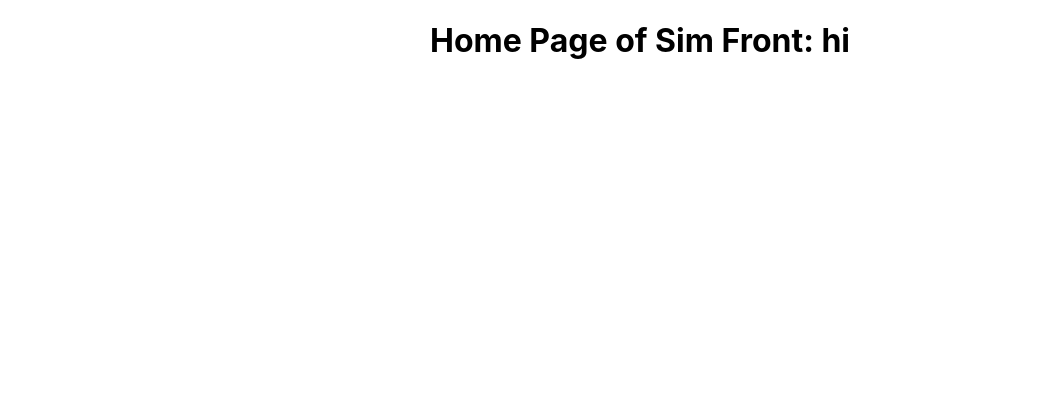
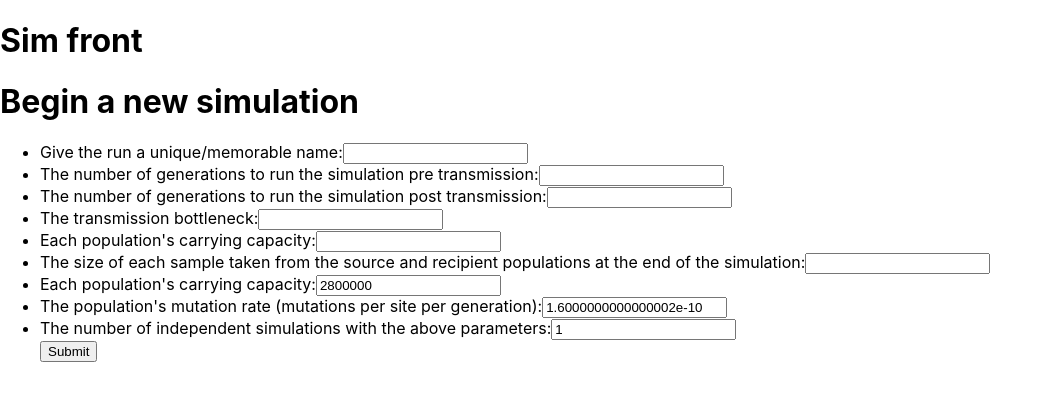
Before and after one commit to colinvwood/sim-front, a React (Create React App) app: page /sim in a window 1280 px wide. Shown: the top 400 px of the page, without its empty margins (0-1052 px from the left). Built offline with nearby package versions, Linux system fonts and the light colour scheme.

Commit message:
vpn and simulation forms

```diff
--- a/package.json
+++ b/package.json
@@ -9,6 +9,7 @@
     "express": "^4.18.1",
     "react": "^18.2.0",
     "react-dom": "^18.2.0",
+    "react-router-dom": "^6.3.0",
     "react-scripts": "5.0.1",
     "sqlite3": "^5.0.11",
     "web-vitals": "^2.1.4"
--- a/src/App.js
+++ b/src/App.js
@@ -1,14 +1,23 @@
-import { BrowserRouter as Router, Link } from 'react-router-dom';
-import './App.css';
+import { Link, Routes, Route } from "react-router-dom";
 
 import Home from './components/home.component';
+import Sim from './components/sim/sim.component';
+import Data from './components/data/data.component';
 
-function App() {
+export default function App() {
   return (
-    <div className="App">
-      <Home hi={"hi"}/>
+    <div>
+      <h1>Sim front</h1>
+
+      <Routes>
+        <Route path="/" element={ <Home /> } />
+        <Route path="/sim" element={ <Sim /> } />
+        <Route path="/data" element={ <Data /> } />
+      </Routes>
+
+
+
+
     </div>
   );
 }
-
-export default App;
--- /dev/null
+++ b/src/components/data/data.component.jsx
@@ -0,0 +1,70 @@
+import './data.styles.css';
+
+import { useState, useEffect } from 'react';
+
+const Data = (props) => {
+
+  const [formValues, setFormValues] = useState({});
+
+  return(
+
+    <form onSubmit={handleSubmit}>
+      <label htmlFor="username">
+        Username:
+      </label>
+      <input
+        type="text"
+        name="username"
+        value={formValues['username'] ? formValues['username'] : ''}
+        onChange={handleInputChange}
+        required
+      />
+
+      <label htmlFor="password">
+        Password:
+      </label>
+      <input
+        type="password"
+        name="password"
+        value={formValues['password'] ? formValues['password'] : ''}
+        onChange={handleInputChange}
+        required
+      />
+
+      <label htmlFor="twoFactor">
+        Two factor authentication (6-digit code or push):
+      </label>
+      <input
+        type="text"
+        name="twoFactor"
+        value={formValues['twoFactor'] ? formValues['twoFactor'] : ''}
+        onChange={handleInputChange}
+        required
+      />
+
+      <input type="submit" value="submit" />
+    </form>
+  )
+
+  async function handleSubmit(event) {
+    event.preventDefault();
+    const response = await fetch('https://www.colinwood.dev/express/login', {
+      method: 'POST',
+      body: JSON.stringify(formValues),
+      headers: {
+        'Content-Type': 'application/json'
+      },
+    });
+
+    // handle errors
+  }
+
+  async function handleInputChange(event) {
+    event.preventDefault();
+    setFormValues({ ...formValues, [event.target.name]: event.target.value });
+  }
+
+
+}
+
+export default Data;
--- a/src/components/home.component.js
+++ b/src/components/home.component.js
@@ -1,9 +1,19 @@
-import { Component } from 'react';
+import { Routes, Route, Link } from 'react-router-dom';
 
 const Home = (props) => {
-    return (
-        <h1>Home Page of Sim Front: {props.hi}</h1>
-    )
+  return (
+    <div>
+      <h1>Home Page of Sim Front: {props.hi}</h1>
+
+      <Link to="/sim">
+        Start a new simulation
+      </Link>
+      <Link to="/data">
+        Retrieve a simulation's data
+      </Link>
+    </div>
+
+  )
 
 }
 
--- /dev/null
+++ b/src/components/sim/sim-form.component.jsx
@@ -0,0 +1,165 @@
+import './sim-form.styles.css';
+
+import { useState, useEffect } from 'react';
+
+const SimForm = (props) => {
+
+  const [formValues, setFormValues] = useState({
+    'mutationRate': 1.6 * 10 ** -10,
+    'genomeSize': 2800000,
+    'repetitions': 1
+  });
+
+  useEffect(() => {
+    console.log(formValues);
+  }, [formValues]);
+
+  return (
+    <form onSubmit={handleSubmit}>
+      <ul>
+        <li>
+          <label htmlFor="name">
+            Give the run a unique/memorable name:
+          </label>
+          <input
+            type="text"
+            name="name"
+            value={formValues['name'] ? formValues['name'] : ''}
+            onChange={handleInputChange}
+            required
+          />
+        </li>
+
+        <li>
+          <label htmlFor="srcGen">
+            The number of generations to run the simulation pre transmission:
+          </label>
+          <input
+            type="number"
+            name="srcGen"
+            value={formValues['srcGen'] ? formValues['srcGen'] : ''}
+            onChange={handleInputChange}
+            required
+          />
+        </li>
+
+        <li>
+          <label htmlFor="recGen">
+            The number of generations to run the simulation post transmission:
+          </label>
+          <input
+            type="number"
+            name="recGen"
+            value={formValues['recGen'] ? formValues['recGen'] : ''}
+            onChange={handleInputChange}
+            required
+          />
+        </li>
+
+        <li>
+          <label htmlFor="bottleneck">
+            The transmission bottleneck:
+          </label>
+          <input
+            type="number"
+            name="bottleneck"
+            value={formValues['bottleneck'] ? formValues['bottleneck'] : ''}
+            onChange={handleInputChange}
+            required
+          />
+        </li>
+
+        <li>
+          <label htmlFor="capacity">
+            Each population's carrying capacity:
+          </label>
+          <input
+            type="number"
+            name="capacity"
+            value={formValues['capacity'] ? formValues['capacity'] : ''}
+            onChange={handleInputChange}
+            required
+          />
+        </li>
+
+        <li>
+          <label htmlFor="sampleSize">
+            The size of each sample taken from the source and recipient
+            populations at the end of the simulation:
+          </label>
+          <input
+            type="number"
+            name="sampleSize"
+            value={formValues['sampleSize'] ? formValues['sampelSize'] : ''}
+            onChange={handleInputChange}
+            required
+          />
+        </li>
+
+        <li>
+          <label htmlFor="genomeSize">
+            Each population's carrying capacity:
+          </label>
+          <input
+            type="number"
+            name="genomeSize"
+            value={formValues['genomeSize'] ? formValues['genomeSize'] : ''}
+            onChange={handleInputChange}
+            required
+          />
+        </li>
+
+        <li>
+          <label htmlFor="mutationRate">
+            The population's mutation rate (mutations per site per generation):
+          </label>
+          <input
+            type="number"
+            name="mutationRate"
+            value={formValues['mutationRate'] ? formValues['mutationRate'] : ''}
+            onChange={handleInputChange}
+            required
+          />
+        </li>
+
+        <li>
+          <label htmlFor="repetitions">
+            The number of independent simulations with the above parameters:
+          </label>
+          <input
+            type="number"
+            name="repetitions"
+            value={formValues['repetitions'] ? formValues['repetitions'] : ''}
+            onChange={handleInputChange}
+            required
+          />
+        </li>
+
+
+        <input type="submit" value="Submit" />
+      </ul>
+    </form>
+  )
+
+  async function handleSubmit(event) {
+    event.preventDefault();
+    const response = await fetch('https://www.colinwood.dev/express/sim-new', {
+      method: 'POST',
+      body: JSON.stringify(formValues),
+      headers: {
+        'Content-Type': 'application/json'
+      },
+    });
+
+    // handle errors
+  }
+
+  async function handleInputChange(event) {
+    event.preventDefault();
+    setFormValues({ ...formValues, [event.target.name]: event.target.value });
+  }
+}
+
+
+
+export default SimForm;
--- /dev/null
+++ b/src/components/sim/sim.component.jsx
@@ -0,0 +1,16 @@
+import './sim.styles.css';
+
+import SimForm from './sim-form.component';
+
+const Sim = (props) => {
+
+
+  return (
+    <div>
+      <h1>Begin a new simulation</h1>
+      <SimForm />
+    </div>
+  )
+}
+
+export default Sim;
--- a/src/index.js
+++ b/src/index.js
@@ -1,5 +1,6 @@
 import React from 'react';
 import ReactDOM from 'react-dom/client';
+import { BrowserRouter as Router } from 'react-router-dom';
 import './index.css';
 import App from './App';
 import reportWebVitals from './reportWebVitals';
@@ -7,7 +8,9 @@ import reportWebVitals from './reportWebVitals';
 const root = ReactDOM.createRoot(document.getElementById('root'));
 root.render(
   <React.StrictMode>
-    <App />
+    <Router>
+      <App />
+    </Router>
   </React.StrictMode>
 );
 
```
Also changed, not shown: src/components/data/data.styles.css (added), src/components/sim/sim-form.styles.css (added), src/components/sim/sim.styles.css (added), 1 other file (tests, documents, lock files or other folders).
